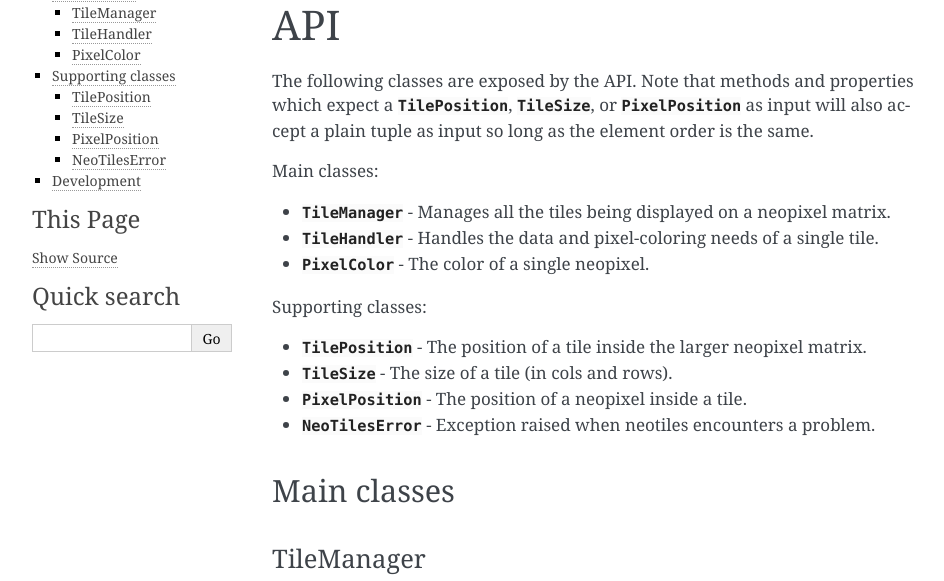
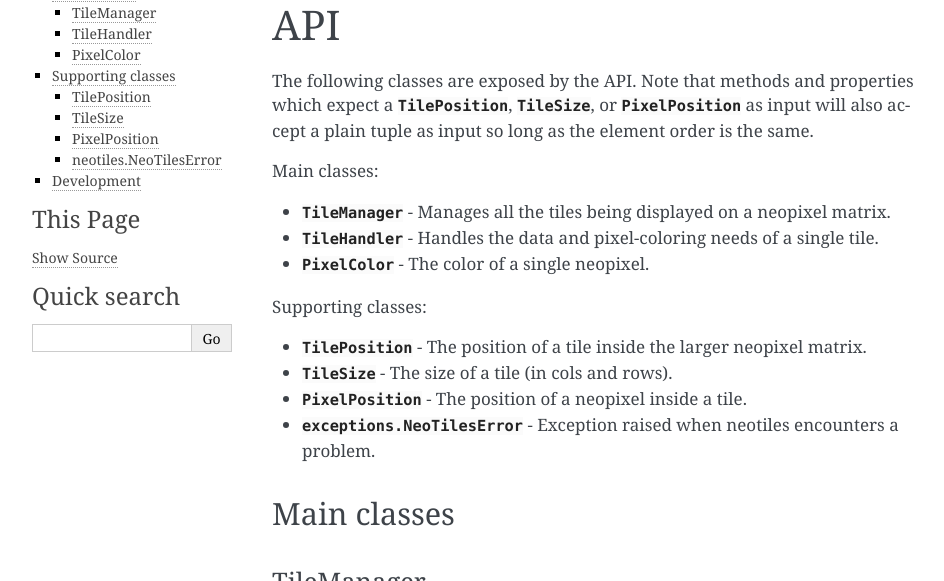
Before and after one commit to mjoblin/neotiles, a Sphinx documentation site: the page built from docs/pages/api.rst, in a window 1280 px wide and 900 px high, cut to the strip 134-715 px from the top of the window. Shown: the whole strip, without its empty margins (148-1092 px from the left). Built offline with Sphinx 7.4.7, drawn with Linux system fonts in a browser that asks for light colours; some of the changed text lies outside the part shown.

```diff
--- a/docs/pages/api.rst
+++ b/docs/pages/api.rst
@@ -10,16 +10,16 @@ long as the element order is the same.
 
 Main classes:
 
-* :class:`~TileManager` - Manages all the tiles being displayed on a neopixel matrix.
-* :class:`~TileHandler` - Handles the data and pixel-coloring needs of a single tile.
-* :class:`~PixelColor` - The color of a single neopixel.
+* :class:`TileManager` - Manages all the tiles being displayed on a neopixel matrix.
+* :class:`TileHandler` - Handles the data and pixel-coloring needs of a single tile.
+* :class:`PixelColor` - The color of a single neopixel.
 
 Supporting classes:
 
-* :class:`~TilePosition` - The position of a tile inside the larger neopixel matrix.
-* :class:`~TileSize` - The size of a tile (in cols and rows).
-* :class:`~PixelPosition` - The position of a neopixel inside a tile.
-* :class:`~NeoTilesError` - Exception raised when neotiles encounters a problem.
+* :class:`TilePosition` - The position of a tile inside the larger neopixel matrix.
+* :class:`TileSize` - The size of a tile (in cols and rows).
+* :class:`PixelPosition` - The position of a neopixel inside a tile.
+* :class:`exceptions.NeoTilesError` - Exception raised when neotiles encounters a problem.
 
 Main classes
 ------------
@@ -65,10 +65,10 @@ PixelPosition
 .. autoclass:: PixelPosition
    :members:
 
-NeoTilesError
-^^^^^^^^^^^^^
+neotiles.NeoTilesError
+^^^^^^^^^^^^^^^^^^^^^^
 
-.. autoclass:: NeoTilesError
+.. autoclass:: neotiles.exceptions.NeoTilesError
    :members:
 
 Development
```
Also changed, not shown: neotiles/__init__.py (+3 -4 lines), 3 other files.
